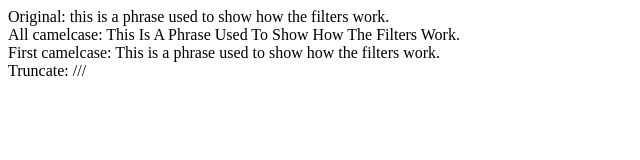
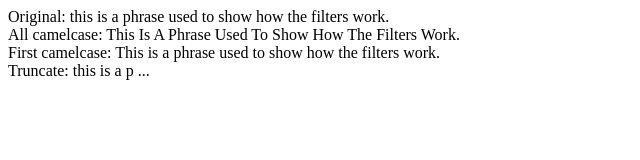
Before and after one commit to alanloffler/angularjs-filters, a plain HTML site: page samples/index.html in a window 1280 px wide. Shown: the full height of the page, 0-640 px from the left. Drawn offline with nearby package versions, Linux system fonts and the light colour scheme.

Commit message:
Added examples
Added examples for “truncate” filter.

```diff
--- a/samples/index.html
+++ b/samples/index.html
@@ -8,7 +8,7 @@
 		<div>All camelcase: {{ phrase | camelcase:"all" }}</div>
 		<div>First camelcase: {{ phrase | camelcase:"first" }}</div>
 
-		<div>Truncate: {{ phrase | truncate:"words":2:"///" }}</div>
+		<div>Truncate: {{ phrase | truncate:15:"chars":"..." }}</div>
 
 		<script type="text/javascript" src="../../libs/angular.js"></script>
 		<script type="text/javascript" src="../filters.js"></script>
```
